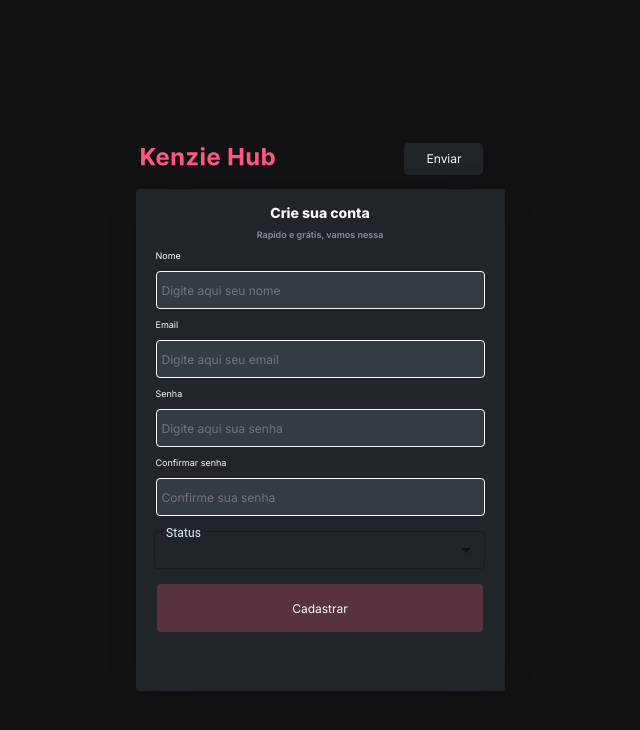
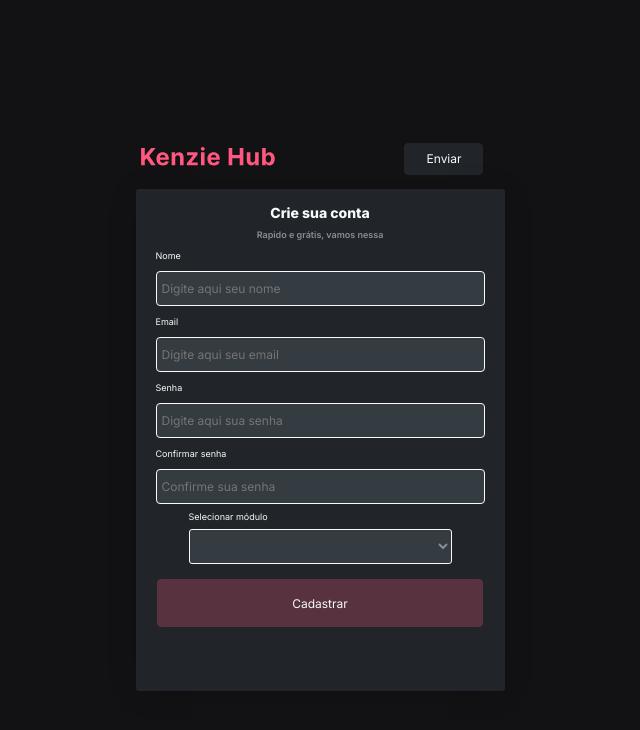
Before and after one commit to Kenzie-Academy-Brasil-Developers/react-entrega-s2-kenzie-hub-monafmenezes, a React (Create React App) app: page /register in a window 1280 px wide. Shown: the top 730 px of the page, without its empty margins (320-960 px from the left). Built offline with nearby package versions, Linux system fonts and the light colour scheme.

Commit message:
style[Register]: Incluindo estilo ao register

```diff
--- a/src/Components/Input/index.jsx
+++ b/src/Components/Input/index.jsx
@@ -13,7 +13,7 @@ const Input = ({label, register, height, name, icon: Icon, error='', ...rest}) =
                 <input {...rest}/>
                 {Icon && <Icon size={10} />}
 
-                {/* {...register(name)}  */}
+
             </InputContainer>
 
         </Container>
--- a/src/Components/Input/style.js
+++ b/src/Components/Input/style.js
@@ -25,7 +25,7 @@ export const Container = styled.div`
 export const InputContainer = styled.section`
     background-color: var(--grey-2);
 
-    height: 38px;
+    height: 35px;
     border: 1px solid #F8F9FA;
     box-sizing: border-box;
     border-radius: 4px;
--- a/src/Components/Select/index.jsx
+++ b/src/Components/Select/index.jsx
@@ -1,43 +1,51 @@
 import { FormControl, InputLabel, MenuItem, Select } from "@mui/material"
+import { Container, Status, SelectOpition } from "./style"
 
 
-const SelectStatus = ({event, ...rest}) => {
+const SelectStatus = ({event, children, estilo,  ...rest}) => {
 
     return(
 
-       <FormControl fullWidth>
-           <InputLabel
-            style={{
-                marginTop: 17,
-                color: '#e3f2fd',
-                marginLeft: 8
-            }}
+    //    <FormControl fullWidth>
+    //        <InputLabel
+    //         style={{
+    //             marginTop: 17,
+    //             color: '#e3f2fd',
+    //             marginLeft: 8
+    //         }}
 
-           >Status</InputLabel>
-           <Select
+    //        >Status</InputLabel>
+    //        <Select
 
-                labelId="demo-simple-select-label"
-                id="demo-simple-select"
-                value='status'
-                label="Status"
-                onChange={event}
+    //             labelId="demo-simple-select-label"
+    //             id="demo-simple-select"
+    //             value='status'
+    //             label="Status"
+    //             onChange={event}
 
 
-                style={{
-                    width: '94%',
-                    height: 38,
-                    marginTop: 15,
-                    marginLeft: 10
-                }}
+    //             style={{
+    //                 width: '94%',
+    //                 height: 38,
+    //                 marginTop: 15,
+    //                 marginLeft: 10
+    //             }}
 
-            >
-            <MenuItem value='iniciante'>Iniciante</MenuItem>
-            <MenuItem value='intermediário'>Intermediário</MenuItem>
-            <MenuItem  value='avançado'>Avançado</MenuItem>
-           </Select>
+    //         >
+    //         <MenuItem value='iniciante'>Iniciante</MenuItem>
+    //         <MenuItem value='intermediário'>Intermediário</MenuItem>
+    //         <MenuItem  value='avançado'>Avançado</MenuItem>
+    //        </Select>
 
 
-       </FormControl>
+    //    </FormControl>
+        <Container>
+            <label>{children}</label>
+            <SelectOpition value='status' label="Status">
+                <Status>{estilo}</Status>
+            </SelectOpition>
+
+        </Container>
 
     )
 }
--- /dev/null
+++ b/src/Components/Select/style.js
@@ -0,0 +1,34 @@
+import styled from "styled-components";
+
+
+export const Container = styled.div`
+    width: 263px;
+    height: 60px;
+    label {
+        font-family: 'Inter';
+        font-size: 9px;
+    }
+
+`
+
+export const SelectOpition = styled.select`
+
+        width:263px;
+        height:35px;
+        display: flex;
+        flex-direction: row;
+        align-items: center;
+        padding: 0px 12px;
+        background-color:var(--grey-2);
+        border: 1px solid var(--grey-0);
+        color: var(--grey-5);
+        margin-top: 5px;
+        box-sizing: border-box;
+        border-radius: 3px;
+
+`
+
+export const Status = styled.option`
+
+
+`
--- a/src/Pages/Register/index.jsx
+++ b/src/Pages/Register/index.jsx
@@ -54,7 +54,7 @@ const Register = () => {
                     placeholder='Confirme sua senha'
                 />
 
-                <SelectStatus/>
+                <SelectStatus children='Selecionar módulo' />
 
                 <Button
                     height='38px'
--- a/src/Styles/global.js
+++ b/src/Styles/global.js
@@ -15,6 +15,7 @@ export default createGlobalStyle`
         --color-primary: #FF577F;
         --color-primary-focus: #FF427F;
         --color-primary-negative: #59323F;
+        --grey-5: #868E96;
         --grey-4: #121214;
         --grey-3: #212529;
         --grey-2: #343B41;
```
